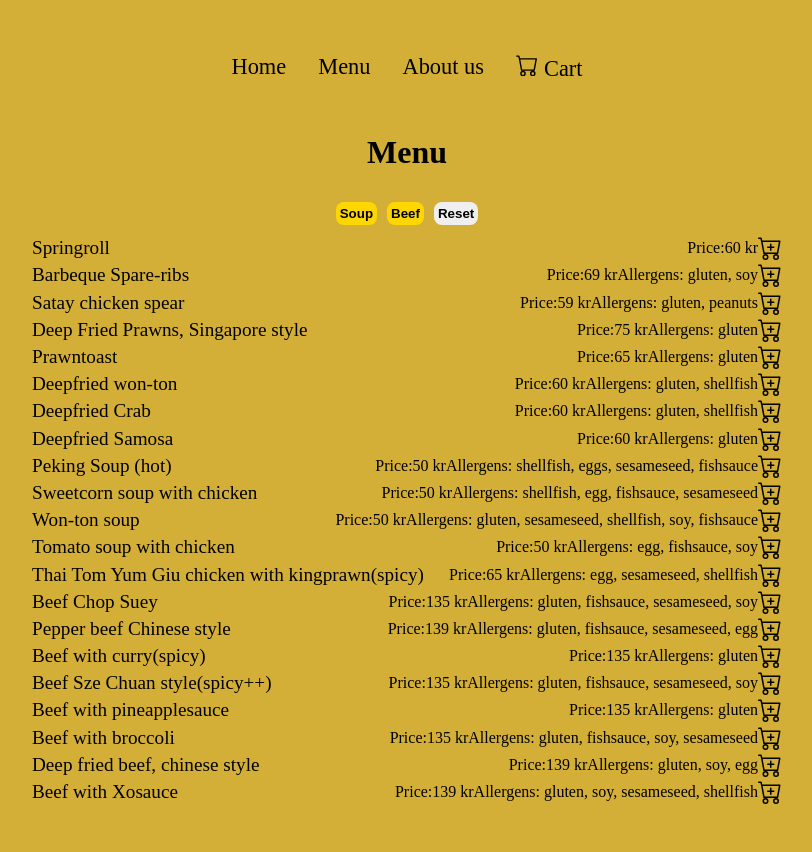
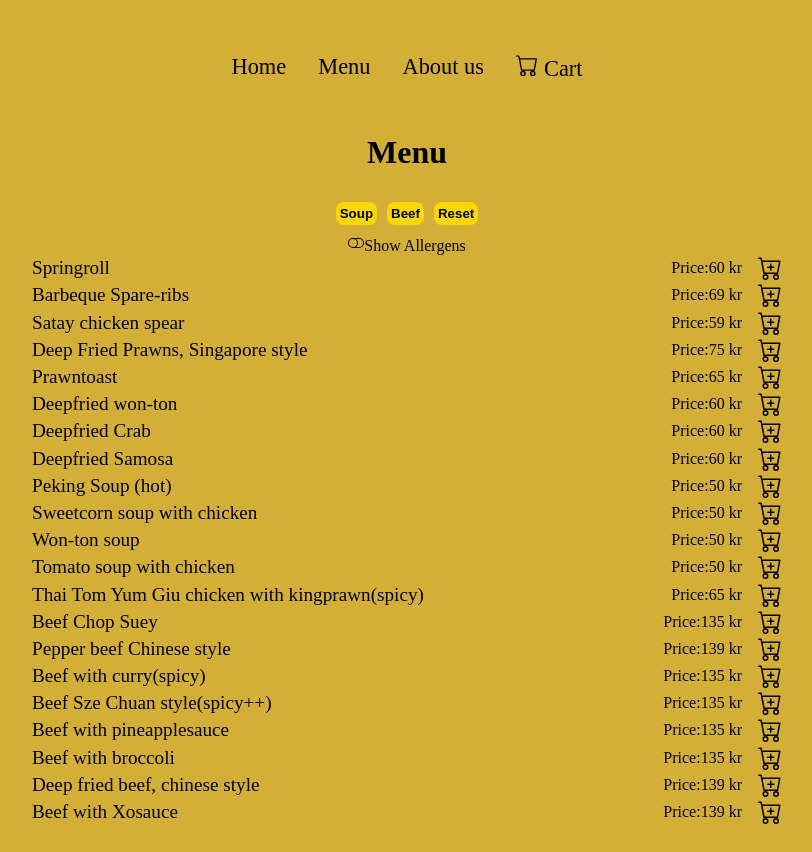
Before and after one commit to Kenneth-Vangsnes/website, a React (Create React App) app: page /menu in a window 1280 px wide. Shown: the whole page, without its empty margins (233-1045 px from the left). Built offline with nearby package versions, Linux system fonts and the light colour scheme.

Commit message:
Added slider option for showing allergens

```diff
--- a/src/Context.js
+++ b/src/Context.js
@@ -9,6 +9,7 @@
     const [menu, setMenu] = useState(food)
     const [filteredMenu, setFilteredMenu] = useState([])
     const [chosenFilters, setChosenFilters] = useState([])
+    const [showAllergens, setShowAllergens] = useState(false)
 
     function openMenu () {
         setIsMenuOpen(prevState => !prevState)
@@ -72,6 +73,8 @@
                 menu,
                 filteredMenu,
                 chosenFilters,
+                showAllergens,
+                setShowAllergens,
                 setChosenFilters,
                 setFilteredMenu,
                 addServing,
--- a/src/Pages/Menu.js
+++ b/src/Pages/Menu.js
@@ -1,20 +1,40 @@
-import React, {useContext, useState} from "react";
+import React, {useContext} from "react";
 import MenuElement from "../components/MenuElement";
 import { Context } from "../Context";
 import Button from "../components/ButtonElement"
+import {BsToggleOff, BsToggleOn} from "react-icons/bs"
 
 export default function Menu() {
-    const {menu, filteredMenu, chosenFilters, setFilteredMenu, setChosenFilters} = useContext(Context)
+    const {
+        menu,
+        filteredMenu,
+        chosenFilters,
+        setFilteredMenu,
+        setChosenFilters,
+        setShowAllergens,
+        showAllergens,
+    } = useContext(Context)
+
+    function toggleSliderForAllergens() {
+        if(showAllergens) {
+            return <span className="showAllergens" onClick={() => setShowAllergens(false)}><BsToggleOn />Show Allergens</span>
+        } else {
+            return <span className="showAllergens" onClick={() => setShowAllergens(true)}><BsToggleOff />Show Allergens</span>
+        }
+    }
 
     return (
         <main className="menu">
             <h1>Menu</h1>
             <Button props={{type: "soup", name: "Soup"}}/>
             <Button props={{ingredient: "beef", name: "Beef"}}/>
+            <Button props={{name: "Reset"}}
+                    onClick={() => (setFilteredMenu(menu), setChosenFilters([]))}
+                    />
 
-            <button onClick={() => (setFilteredMenu(menu), setChosenFilters([]))}>Reset</button>
             <br />
             {chosenFilters.join(", ")}
+            {toggleSliderForAllergens()}
             <MenuElement props={filteredMenu.length === 0 && chosenFilters.length === 0 ? menu : filteredMenu} />
             <br />
             {chosenFilters.length !== 0 && filteredMenu.length === 0 ? "No dishes available" : null}
--- a/src/components/MenuElement.js
+++ b/src/components/MenuElement.js
@@ -1,10 +1,10 @@
-import React, {useContext} from "react";
+import React, {useContext, useState} from "react";
 import { Context } from "./../Context";
 import {BsCartPlus} from "react-icons/bs"
 
 export default function MenuElement(props) {
+    const {addToCart, showAllergens} = useContext(Context)
     const items = props.props
-    const {addToCart} = useContext(Context)
     const iconSize = "24"
 
     function handleClick(newItem) {
@@ -13,14 +13,16 @@
 
     return (
         items.map(element => {
+            const keywords = []
+            keywords.push(element.type, element.ingredient, element.allergens)
                 return (
                 <div key={element.id} className="menuelement">
                     <p className="menuelement--name">{element.name}</p>
+                    {showAllergens && <p className="menuelement--allergens">Allergens: {element.allergens.join(", ")}</p>}
                     <p className="menuelement--price">Price:{element.price} kr</p>
-                    {element.allergens.length === 0 ? null : <p>Allergens: {element.allergens.join(", ")}</p>}
                     <BsCartPlus
                         size={iconSize}
-                        className="icon"
+                        className="menuelement--icon"
                         onClick={() => handleClick(element)}
                     >Add to cart</BsCartPlus>
                 </div>
```
